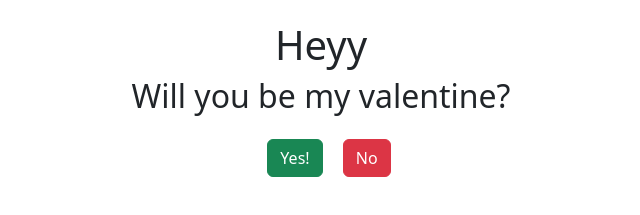
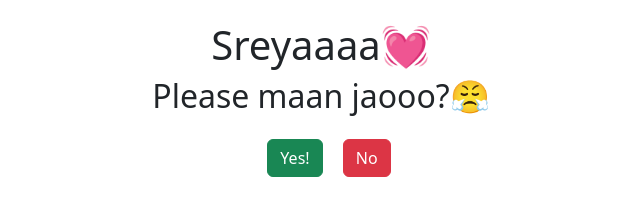
Before and after one commit to GauravYadav467/projectspain, a plain HTML site: page index.html in a window 1280 px wide. Shown: the part 301-516 px from the top of the page, without its empty margins (319-959 px from the left). Drawn offline with nearby package versions, Linux system fonts and the light colour scheme.

Commit message:
For sreya

```diff
--- a/index.html
+++ b/index.html
@@ -14,8 +14,8 @@
             <img src="sticker1.gif" id="gif">
         </div>
         <div class="question">
-            <h1 id="valentineName">Heyy</h1>
-            <h2 class="heading">Will you be my valentine?</h2>
+            <h1 id="valentineName">Sreyaaaa💓</h1>
+            <h2 class="heading">Please maan jaooo?😤</h2>
         </div>
         <div class="d-grid gap-2 col-3 mx-auto rajat">
             <div>
```
